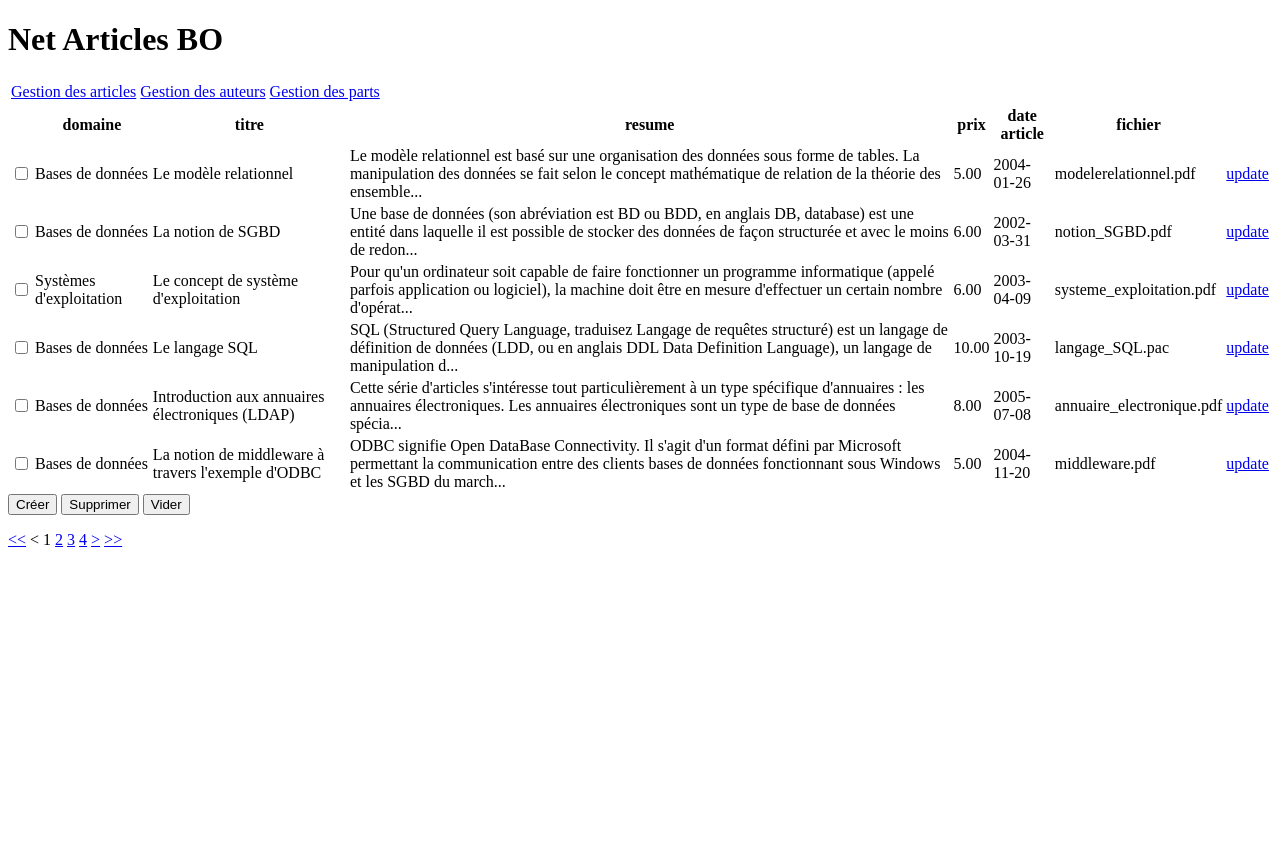
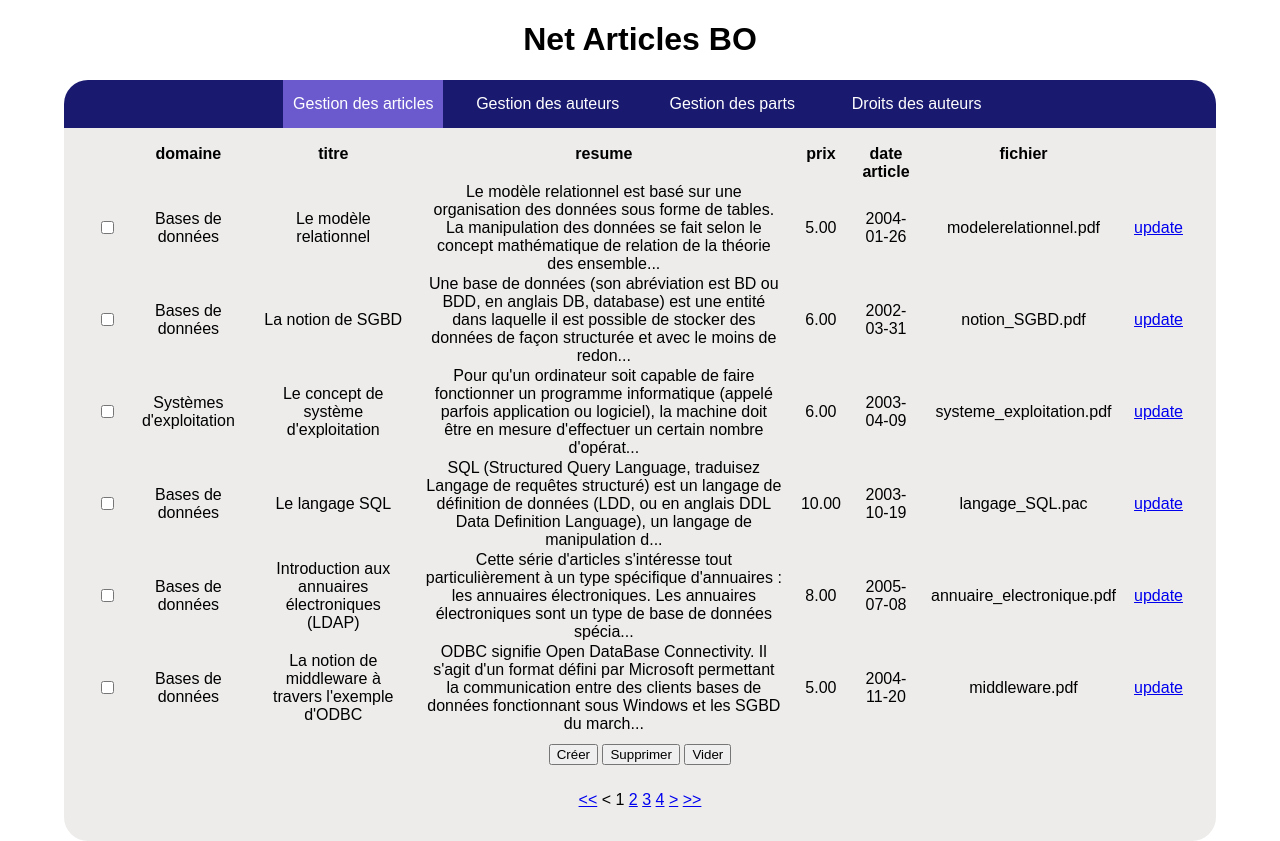
Before and after one commit to prShadoko/Net_Articles_BO, a PHP site: page /index.php?c=article&a=read in a window 1280 px wide. Before the commit the page ends 547 px from the top, so only its background shows below. Run offline with PHP 8.4, Linux system fonts and the light colour scheme; data comes from the database, SQL or seed files in the repository; both versions use the stored data as it was after the commit.

Commit message:
Add style sheet.

```diff
--- a/controller/Controller.php
+++ b/controller/Controller.php
@@ -8,7 +8,9 @@ abstract class Controller {
 	private $_menu;
 	private $_view;
 	private $_title;
+	private $_subTitle;
 	private $_userMessages;
+	private $_isAnErrorMessage;
 
 	public abstract function run($action);
 
@@ -44,6 +46,14 @@ abstract class Controller {
 		return $this->_title;
 	}
 
+	public function setSubTitle($subTitle) {
+		$this->_subTitle = $subTitle;
+	}
+
+	public function getSubTitle() {
+		return $this->_subTitle;
+	}
+
 	public function addUserMessages($messages) {
 		$this->_userMessages[] = $messages;
 	}
@@ -55,6 +65,15 @@ abstract class Controller {
 	public function getUserMessages() {
 		return $this->_userMessages;
 	}
+
+	public function isAnErrorMessage($bool = null){
+		if($bool === null) {
+			return $this->_isAnErrorMessage;
+		}
+		else {
+			$this->_isAnErrorMessage = $bool;
+		}
+	}
 }
 
 
--- a/controller/PlainCRUDController.php
+++ b/controller/PlainCRUDController.php
@@ -17,7 +17,6 @@ abstract class PlainCRUDController extends CRUDController {
 
 	protected function read() {
 
-		//$this->setView('read');
 		$this->_pageCount = $this->definePageCount();
 		$this->initPagination();
 
@@ -30,19 +29,10 @@ abstract class PlainCRUDController extends CRUDController {
 
 		$params = BootStrap::getRequest()->getParameters();
 
-		//$this->init();
 		$this->initModel();
 
 		if (isset($params['submit'])) { // the form has been submited.
 			$this->formSubmission($params);
-			/*$this->formValidation();
-
-			if ($this->_isValid) {
-				$this->_article->updateDB();
-				header('location: ' . BootStrap::getRequest()->getURL(null, 'read')); //TODO: gérer la creation dans la classe mère, faire une fct pour gerer le model, une autre pour mettre a jour la BDD, une autre pour le message client et pour créer les validateurs
-			} else {
-				$this->_userMessages = $validator->getErrors();
-			}*/
 		}
 	}
 
@@ -56,38 +46,30 @@ abstract class PlainCRUDController extends CRUDController {
 			throw new InvalidArgumentException('L\'id n\'est pas définie');
 		}
 		$id = $params['id'];
-		//$this->setView($this->g);
-		//$this->_article = new Article();
-		//$this->_domainList = Domain::getDomainList();
 		$this->initModel();
 
-		if (isset($params['submit'])) { // the form has been submited.
-			/*//$this->formValidation();
-			//$this->_article->affectValue($params);
-			$this->updateModelByRequest($params);
-
-			$validator = $this->createValidator();
-			$this->_isValid = $validator->validate($params);
-
-			if ($this->_isValid) {
-				//$this->_article->updateDB();
-				$this->updateDB();
-				//$this->_userMessages[] = 'L\'article a correctement été enregistré.';
-				$this->_userMessages[] = $this->getUserConfirmationMessage();
-			} else {
-				$this->_userMessages = $validator->getErrors();
-			}*/
+		if (isset($params['submit'])) {
 			$this->formSubmission($params);
 		} else {
 			$this->updateModelById($id);
-			//$this->_article->read($id);
 		}
 	}
 
 	protected function delete() {
-		//$this->setView('delete');
+
 		$request = BootStrap::getRequest();
 		$params = $request->getParameters();
+
+		if(isset($params['create'])) {
+			header('location: '. $request->getURL(null, 'create'));
+			exit;
+		}
+
+		if(!isset($params['ids'])) {
+			header('location: '. $request->getURL(null, 'read'));
+			exit;
+		}
+		//$this->setView('delete');
 
 		if (!isset($params['ids'])) {
 			throw new InvalidArgumentException('Aucun élément n\'a été selectionné.');
@@ -134,8 +116,10 @@ abstract class PlainCRUDController extends CRUDController {
 			$this->updateDB();
 			//$this->_userMessages[] = 'L\'article a correctement été enregistré.';
 			$this->addUserMessages($validator->getConfirmMessage());
+			$this->isAnErrorMessage(false);
 		} else {
 			$this->setUserMessages( $validator->getErrors() );
+			$this->isAnErrorMessage(true);
 		}
 	}
 
--- a/index.php
+++ b/index.php
@@ -12,6 +12,7 @@ $controller = BootStrap::getController();
 <html lang="fr">
 	<head>
 		<meta charset="utf-8">
+		<link rel="stylesheet" href="view/Styles.css">
 		<title><?php echo $controller->getTitle(); ?></title>
 	</head>
 	<body>
@@ -25,13 +26,18 @@ $controller = BootStrap::getController();
 
 		<?php
 		$messages = BootStrap::getController()->getUserMessages();
-		echo '<p><ul>';
+		$typeMessage = 'message';
+		if($controller->isAnErrorMessage()) {
+			$typeMessage = 'erreur';
+		}
+
 		if(!is_null($messages)) {
+			echo '<p><ul id="'.$typeMessage.'">';
 			foreach ($messages as $m) {
 				echo '<li>'.$m.'</li>';
 			}
+			echo '</ul></p>';
 		}
-		echo '</ul></p>';
 		?>
 	</body>
 </html>
--- /dev/null
+++ b/view/Styles.css
@@ -0,0 +1,199 @@
+/*
+    Document   : Styles
+    Created on : May 27, 2013, 1:15:30 AM
+    Author     : tom
+    Description:
+        Purpose of the stylesheet follows.
+*/
+
+root {
+    display: block;
+}
+
+/*global*/
+body {
+	font-family: cantarell, sans-serif;
+	margin: auto;
+	width: 90%;
+}
+
+h1, h2, h3 {
+	text-align: center;
+}
+
+article {
+	background-color: rgb(237, 236, 235);
+	border-bottom-left-radius: 1.5em;
+	border-bottom-right-radius: 1.5em;
+	padding: 1em 1em;
+	text-align: center;
+}
+
+table {
+	border-spacing: 1em 0em;
+}
+
+th {
+	font-weight: bold;
+	text-align: center;
+	vertical-align: text-top;
+}
+
+#erreur, #message {
+	border-radius: 0.4em;
+	line-height: 2em;
+	text-align: center;
+	margin: auto;
+	margin-bottom: 1em;
+	width: 35%;
+}
+
+#erreur {
+	background-color: tomato;
+	border: darkred 2px solid;
+}
+
+#message {
+	background-color: lightgreen;
+	border: forestgreen 2px solid;
+}
+
+#pagination {
+
+	text-align: center;
+}
+
+table {
+
+	margin: auto;
+	text-align: center;
+}
+
+#control {
+
+	text-align: center;
+	margin-top: 10px;
+	margin-bottom: 10px;
+}
+
+form
+{
+	display: inline-block;
+	margin: auto;
+	text-align: left;
+}
+
+label
+{
+    display: block;
+    width: 150px;
+    float: left;
+}
+
+/*Rubriques.php*/
+nav {
+	background-color: midnightblue;
+	border-top-left-radius: 1.5em;
+	border-top-right-radius: 1.5em;
+	color: grey;
+	height: 3em;
+	width: 100%;
+}
+
+nav ul {
+	text-align: center;
+	padding: 0;
+}
+
+nav li {
+	display: inline-block;
+	line-height: 3em;
+	list-style: none outside;
+	margin: auto 10px;
+	width: 10em;
+}
+
+nav li img {
+	margin-right: 0.3em;
+	vertical-align: text-top;
+}
+
+nav a, nav a:hover, nav a:visited {
+	color: white;
+	display: inline-block;
+	height: 100%;
+	text-decoration: none;
+	width: 100%;
+}
+
+nav a:hover {
+	border-radius: 0.0em;
+	background-color: cornflowerblue;
+}
+
+nav #selected {
+	border-radius: 0.0em;
+	background-color: slateblue;
+}
+
+nav + * {
+	clear: left;
+}
+
+/*DetailArticle.php*/
+.detailArticle td {
+	text-align: justify;
+}
+
+/*Connexion.php*/
+#tConnexion {
+	margin: auto;
+}
+
+#tConnexion td[colspan] {
+	text-align: center;
+}
+
+/*Compte.php*/
+#tCompte {
+	margin: auto;
+}
+
+#tCompte td[colspan] {
+	text-align: center;
+}
+
+/*Panier.php*/
+#tPanier {
+	margin: auto;
+}
+
+#tPanier tr:first-child th {
+	text-align: center;
+}
+
+#tPanier td[colspan] {
+	text-align: center;
+}
+
+/*Rechercher.php*/
+#tDomaine {
+	margin: auto;
+}
+
+#tDomaine td[colspan] {
+	text-align: center;
+}
+
+/*ListeArticles.php*/
+#tArticles {
+	margin: auto;
+}
+
+#tArticles tr:first-child th {
+	text-align: center;
+}
+
+#tArticles td[colspan] {
+	text-align: center;
+}
--- a/view/form.php
+++ b/view/form.php
@@ -12,7 +12,7 @@ if(!is_null($controller->getDataId())) {
 	<?php
 	require_once $controller->getForm().'.php';
 	?>
-
-	<input type="reset" value="Vider" />
-	<input type="submit" name="submit" value="Envoyer" />
+	<div id="control">
+		<input type="submit" name="submit" value="Envoyer" />
+	</div>
 </form>
--- a/view/menu.php
+++ b/view/menu.php
@@ -1,5 +1,11 @@
-<table>
-	<tr><td><a href="<?php echo BootStrap::getRequest()->getURL("article", "read"); ?>">Gestion des articles</a></td>
-		<td><a href="<?php echo BootStrap::getRequest()->getURL("author", "read"); ?>">Gestion des auteurs</a></td>
-		<td><a href="<?php echo BootStrap::getRequest()->getURL("redaction", "read"); ?>">Gestion des parts</a></td></tr>
-</table>
+<?php
+	$name = BootStrap::getController()->getName();;
+?>
+<nav>
+	<ul>
+		<li><a <?php if($name == 'article') echo 'id="selected"'; ?>  href="<?php echo BootStrap::getRequest()->getURL('article', 'read'); ?>">Gestion des articles</a></li>
+		<li><a <?php if($name == 'author') echo 'id="selected"'; ?> href="<?php echo BootStrap::getRequest()->getURL('author', 'read'); ?>">Gestion des auteurs</a></li>
+		<li><a <?php if($name == 'redaction') echo 'id="selected"'; ?> href="<?php echo BootStrap::getRequest()->getURL('redaction', 'read'); ?>">Gestion des parts</a></li>
+		<li><a <?php if($name == 'right') echo 'id="selected"'; ?> href="<?php echo BootStrap::getRequest()->getURL('right', 'read'); ?>">Droits des auteurs</a></li>
+	</ul>
+</nav>
--- a/view/read.php
+++ b/view/read.php
@@ -37,12 +37,14 @@
 		?>
 
 	</table>
-	<a href="<?php echo BootStrap::getRequest()->getURL(null, 'create'); ?>"><input type="button" value="Créer" ></a>
-	<input type="submit" value="Supprimer">
-	<input type="reset" value="Vider">
+	<div id="control">
+		<input type="submit" name="create" value="Créer" >
+		<input type="submit" name="delete" value="Supprimer">
+		<input type="reset" value="Vider">
+	</div>
 </form>
 
-<p>
+<p id="pagination">
 	<?php
 	$request = BootStrap::getRequest();
 	$length = 5 - 1;
--- a/view/redactionCreate.php
+++ b/view/redactionCreate.php
@@ -34,5 +34,7 @@ $authorList = $controller->getAuthorList();
 		?>
 		</tr>
 	</table>
-	<input type="submit" name="update" value="Continuer" />
+	<div id="control">
+		<input type="submit" name="update" value="Continuer" />
+	</div>
 </form>
--- a/view/redactionRead.php
+++ b/view/redactionRead.php
@@ -12,7 +12,7 @@ else {
 }
 ?>
 
-<form action="<?php echo BootStrap::getRequest()->getURL(null,null) ?>" method="POST">
+<form action="<?php echo BootStrap::getRequest()->getURL(null,null) ?>" method="POST" id="control">
 	<select name="id">
 		<?php
 		foreach ($controller->getArticleList() as $article) {
```
Also changed, not shown: controller/RedactionController.php (+10 -6 lines), controller/RightController.php (+7 -2 lines), docs/net_articles_db/net_articles.sql (+6 -17 lines), view/redactionUpdate.php (+6 -3 lines), view/right.php (+5 -2 lines).
